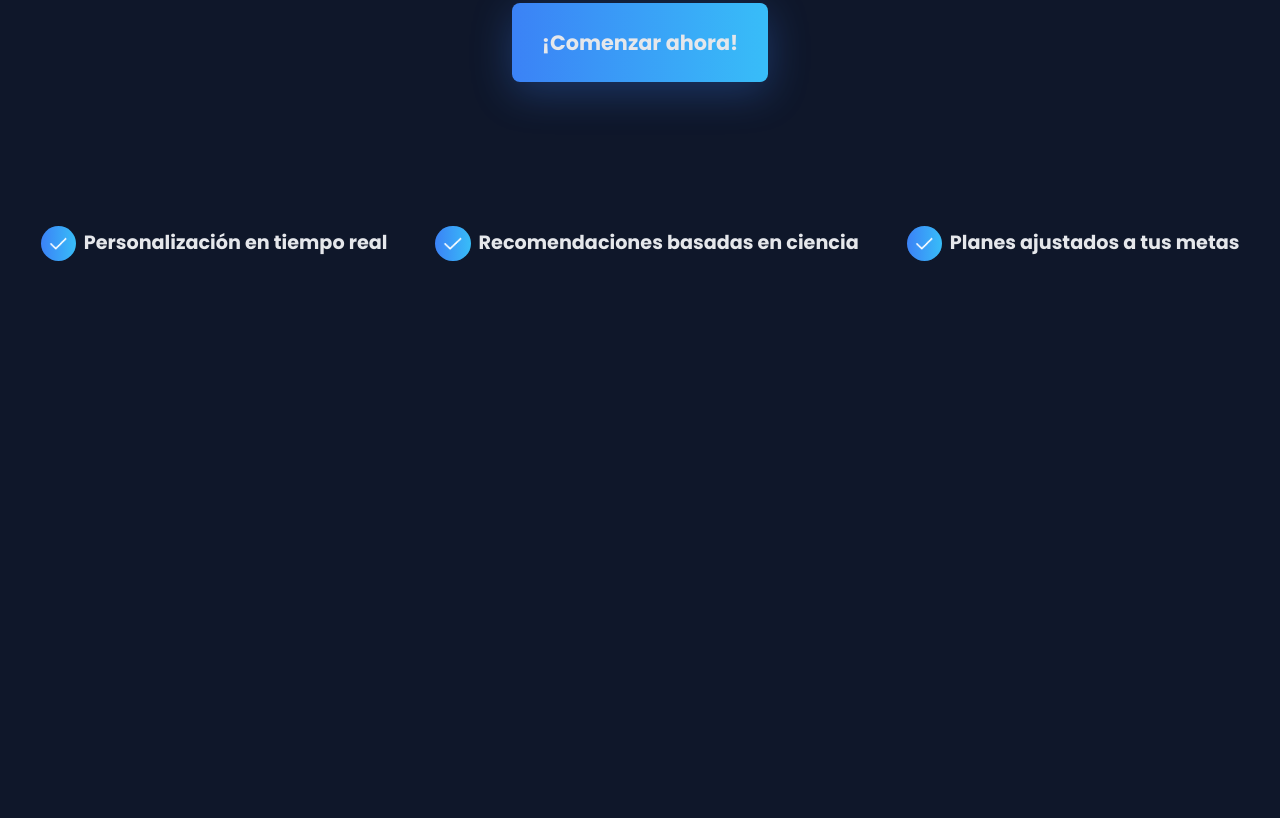
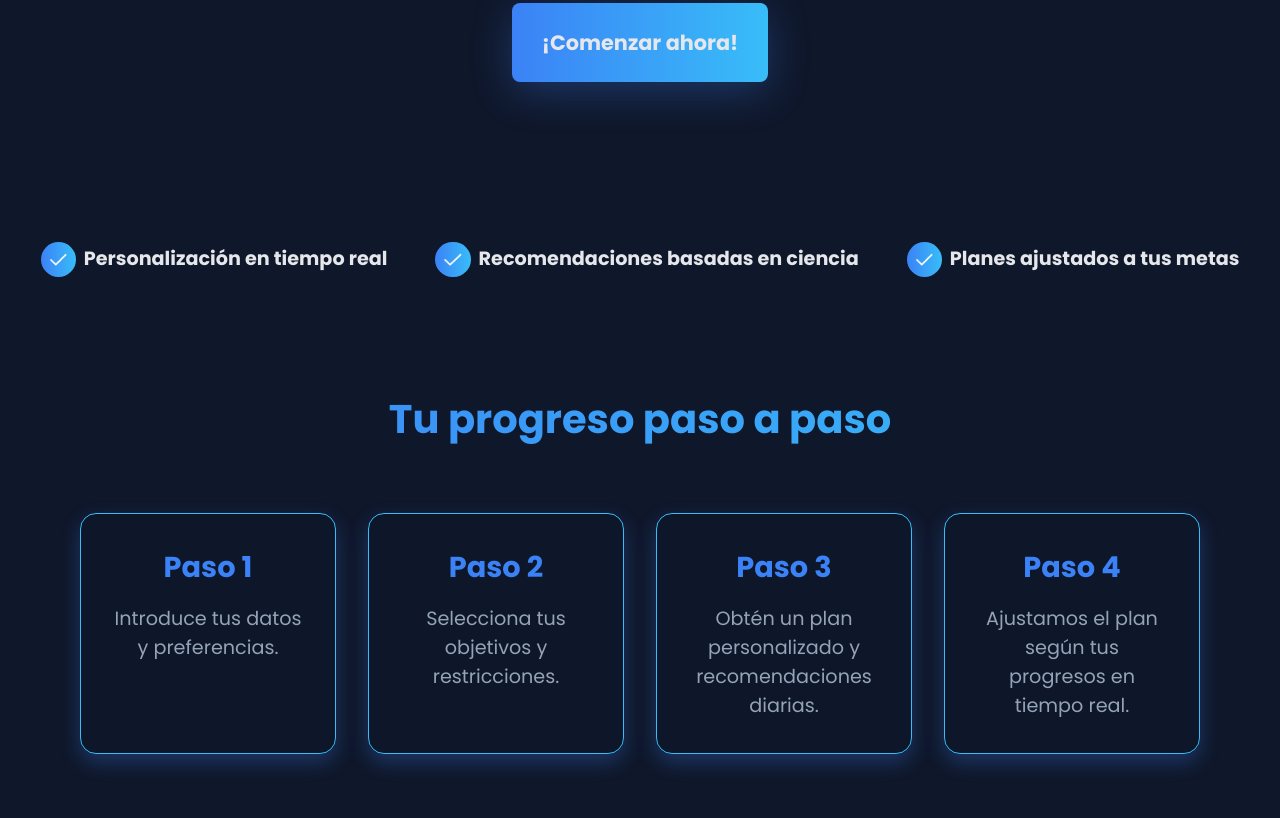
Before and after one commit to AndyAlvarezC/Ai, a plain HTML site: page index.html in a window 1280 px wide. Shown: the part 567-1385 px from the top of the page. Before the commit the page ends 892 px from the top, so only its background shows below. Drawn offline with Linux system fonts and the light colour scheme.

Commit message:
How it Works section, finish

```diff
--- a/index.html
+++ b/index.html
@@ -4,7 +4,7 @@
     <meta charset="UTF-8">
     <meta http-equiv="X-UA-Compatible" content="IE=edge">
     <meta name="viewport" content="width=device-width, initial-scale=1.0">
-    <title>IA Dietas</title>
+    <title>MyPlanAI</title>
     <link rel="preconnect" href="https://fonts.googleapis.com">
     <link rel="preconnect" href="https://fonts.gstatic.com" crossorigin>
     <link href="https://fonts.googleapis.com/css2?family=Poppins:ital,wght@0,100;0,200;0,300;0,400;0,500;0,600;0,700;0,800;0,900;1,100;1,200;1,300;1,400;1,500;1,600;1,700;1,800;1,900&display=swap" rel="stylesheet">
@@ -19,7 +19,7 @@
         <nav>
             <ul>
                 <li><a href="">Acceder</a></li> <!--Cuando acceda, cambia a "Dashboard"-->
-                <li><a href="">Precio</a></li>
+                <li><a href="">Precios</a></li>
                 <button class="btn">¡Comenzar Ahora!</button>
             </ul>
         </nav>
@@ -57,6 +57,29 @@
                     </div>
                 </div>
     </section>
+
+    <section id="progress">
+        <h2>Tu progreso paso a paso</h2>
+        <div class="progress-container">
+            <div class="progress-card">
+                <h3>Paso 1</h3>
+                <p>Introduce tus datos y preferencias.</p>
+            </div>
+            <div class="progress-card">
+                <h3>Paso 2</h3>
+                <p>Selecciona tus objetivos y restricciones.</p>
+            </div>
+            <div class="progress-card">
+                <h3>Paso 3</h3>
+                <p>Obtén un plan personalizado y recomendaciones diarias.</p>
+            </div>
+            <div class="progress-card">
+                <h3>Paso 4</h3>
+                <p>Ajustamos el plan según tus progresos en tiempo real.</p>
+            </div>
+        </div>
+    </section>
+
     <script src="main.js"></script>
 </body>
 </html>
--- a/styles.css
+++ b/styles.css
@@ -18,6 +18,7 @@
 body {
     background-color: var(--main-color);
     color: var(--text-color);
+    display: grid;
 }
 
 a {
@@ -43,15 +44,27 @@ a {
     border-radius: 10px;
 }
 
+::selection {
+    background-color: #7069FF;
+}
+
 /* Header Section */
 header {
+    position: sticky;
     display: flex;
     justify-content: space-between;
     flex-direction: row;
     align-items: center;
+    width: 100%;
+    height: auto;
+    top: 0;
     padding: 2rem 10rem;
     font-size: 1.2rem;
     font-weight: bold;
+    background: transparent;
+    backdrop-filter: blur(2px);
+    -webkit-backdrop-filter: blur(2px);
+    z-index: 100;
 }
 
 .logo {
@@ -98,7 +111,7 @@ nav ul .btn:hover {
     display: flex;
     justify-content: center;
     text-align: center;
-    margin: 4rem auto;
+    margin: 3rem auto;
 }
 
 .home-text h3 {
@@ -130,7 +143,7 @@ nav ul .btn:hover {
     cursor: pointer;
     transition: all 0.3s ease-in-out;
     box-shadow: 0 10px 40px rgba(59, 130, 246, 0.3);
-    margin: 5rem auto;
+    margin: 6rem auto;
 }
 
 .home-text .btn:hover {
@@ -162,3 +175,58 @@ nav ul .btn:hover {
     margin-right: 0.5rem;
 }
 /* End of Home Section*/
+
+/* How it Works Section */
+#progress {
+    padding: 4rem;
+    text-align: center;
+    color: var(--text-color);
+}
+
+#progress h2 {
+    font-size: 2.5rem;
+    margin-bottom: 4rem;
+    color: var(--secondary-color);
+    background: linear-gradient(to right, var(--secondary-color), var(--hover-color));
+    -webkit-background-clip: text;
+    -webkit-text-fill-color: transparent;
+}
+
+.progress-container {
+    display: flex;
+    justify-content: center;
+    flex-wrap: wrap;
+    gap: 2rem;
+}
+
+.progress-card {
+    background: rgba(15, 23, 42, 0.9);
+    border: 1px solid var(--hover-color);
+    border-radius: 1rem;
+    box-shadow: 0 8px 20px var(--shadow-color);
+    padding: 2rem;
+    width: calc(25% - 2rem);
+    min-width: 200px;
+    max-width: 300px;
+    text-align: center;
+    transition: transform 0.3s ease-in-out, box-shadow 0.3s ease-in-out;
+}
+
+.progress-card:hover {
+    transform: scale(1.05);
+    box-shadow: 0 12px 30px var(--shadow-color);
+    border-color: var(--secondary-color);
+}
+
+.progress-card h3 {
+    font-size: 1.8rem;
+    margin-bottom: 1rem;
+    color: var(--secondary-color);
+}
+
+.progress-card p {
+    font-size: 1.2rem;
+    line-height: 1.5;
+    color: var(--secondary-text-color);
+}
+/* End of How it Works Section */
```
